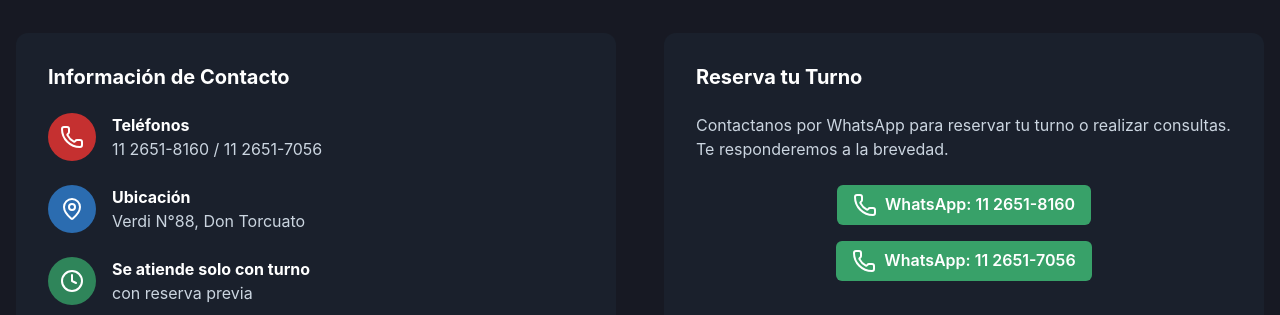
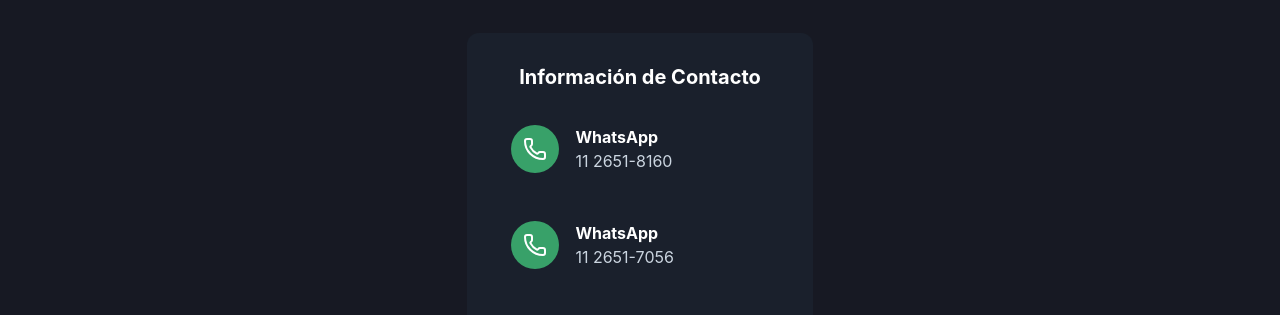
Before and after one commit to cintyy73/barber-gonzalo, a React (Vite) app: page / in a window 1280 px wide. Shown: the part 2466-2781 px from the top of the page. Built offline with nearby package versions, Linux system fonts and the light colour scheme.

Commit message:
fix: update contact info layout and links

```diff
--- a/src/components/Contact.jsx
+++ b/src/components/Contact.jsx
@@ -1,47 +1,151 @@
-import React from 'react';
-import { Box, VStack, Heading, Text, SimpleGrid, HStack, Button, Link } from '@chakra-ui/react';
-import { Phone, MapPin, Clock } from 'lucide-react';
+import React from "react";
+import {
+  Box,
+  VStack,
+  Heading,
+  Text,
+  SimpleGrid,
+  HStack,
+  Button,
+  Link,
+} from "@chakra-ui/react";
+import { FaInstagram } from "react-icons/fa";
+import { Phone, MapPin, Clock } from "lucide-react";
 
 const Contact = () => (
   <Box id="contacto" py={20} bg="gray.900" color="white">
     <VStack spacing={8} maxW="7xl" mx="auto" px={4}>
       <Heading size="xl">Contacto</Heading>
-      <Text fontSize="lg" color="gray.300">Reserva tu turno o consulta cualquier duda</Text>
-      <SimpleGrid columns={{ base: 1, md: 2 }} spacing={12} w="full">
-                <VStack align="start" spacing={6} bg="gray.800" p={8} rounded="xl">
-
+      <Text fontSize="lg" color="gray.300">
+        Reserva tu turno o consulta cualquier duda
+      </Text>
+      <VStack
+        align="center"
+        spacing={6}
+        bg="gray.800"
+        p={8}
+        rounded="xl"
+        mx="auto"
+        minW={'300px'}
+      >
         <Heading size="md">Información de Contacto</Heading>
-          <HStack spacing={4}>
-            <Box bg="red.600" p={3} rounded="full"><Phone size={24} color="#fff" /></Box>
+        {/* WhatsApp 1 */}
+        <HStack
+          as={Link}
+          href="https://wa.me/5491126518160"
+          target="_blank"
+          spacing={4}
+          _hover={{ textDecoration: "none", bg: "green.700" }}
+          p={3}
+          rounded="xl"
+          w="full"
+          alignItems="center"
+        >
+          <Box
+            bg="green.500"
+            p={3}
+            rounded="full"
+            display="flex"
+            alignItems="center"
+            justifyContent="center"
+          >
+            <Phone size={24} color="#fff" />
+          </Box>
           <Box>
-              <Text fontWeight="bold">Teléfonos</Text>
-              <Text color="gray.300">11 2651-8160 / 11 2651-7056</Text>
+            <Text fontWeight="bold">WhatsApp</Text>
+            <Text color="gray.300">11 2651-8160</Text>
           </Box>
         </HStack>
-          <HStack spacing={4}>
-            <Box bg="blue.600" p={3} rounded="full"><MapPin size={24} color="#fff" /></Box>
+        {/* WhatsApp 2 */}
+        <HStack
+          as={Link}
+          href="https://wa.me/5491126517056"
+          target="_blank"
+          spacing={4}
+          _hover={{ textDecoration: "none", bg: "green.700" }}
+          p={3}
+          rounded="xl"
+          w="full"
+          alignItems="center"
+        >
+          <Box
+            bg="green.500"
+            p={3}
+            rounded="full"
+            display="flex"
+            alignItems="center"
+            justifyContent="center"
+          >
+            <Phone size={24} color="#fff" />
+          </Box>
+          <Box>
+            <Text fontWeight="bold">WhatsApp</Text>
+            <Text color="gray.300">11 2651-7056</Text>
+          </Box>
+        </HStack>
+        {/* Instagram */}
+        <HStack
+          spacing={4}
+          as={Link}
+          href="https://www.instagram.com/gonza.barber333?igsh=NGsxMGEzdjh0dnFq"
+          target="_blank"
+          _hover={{ textDecoration: "none", bg: "pink.500" }}
+          p={3}
+          rounded="xl"
+          w="full"
+          alignItems="center"
+        >
+          <Box
+            bgGradient="linear(to-r, pink.400, orange.400)"
+            p={3}
+            rounded="full"
+            display="flex"
+            alignItems="center"
+            justifyContent="center"
+          >
+            <FaInstagram size={24} color="#fff" />
+          </Box>
+          <Box>
+            <Text fontWeight="bold">Instagram</Text>
+            <Text color="gray.300">@gonza.barber333</Text>
+          </Box>
+        </HStack>
+        {/* Ubicación */}
+        <HStack
+          spacing={4}
+          p={3}
+          rounded="xl"
+          w="full"
+          alignItems="center"
+          bg="gray.700"
+        >
+          <Box bg="blue.600" p={3} rounded="full">
+            <MapPin size={24} color="#fff" />
+          </Box>
           <Box>
             <Text fontWeight="bold">Ubicación</Text>
             <Text color="gray.300">Verdi N°88, Don Torcuato</Text>
           </Box>
         </HStack>
-          <HStack spacing={4}>
-            <Box bg="green.600" p={3} rounded="full"><Clock size={24} color="#fff" /></Box>
+        {/* Atención solo con reserva previa */}
+        <HStack
+          spacing={4}
+          p={3}
+          rounded="xl"
+          w="full"
+          alignItems="center"
+          bg="gray.700"
+        >
+          <Box bg="green.600" p={3} rounded="full">
+            <Clock size={24} color="#fff" />
+          </Box>
           <Box>
-              <Text fontWeight="bold">Se atiende solo con turno</Text>
+            <Text fontWeight="bold">Se atiende con turno</Text>
             <Text color="gray.300">con reserva previa</Text>
           </Box>
         </HStack>
       </VStack>
-        <VStack align="start" spacing={6} bg="gray.800" p={8} rounded="xl">
-          <Heading size="md">Reserva tu Turno</Heading>
-          <Text color="gray.300">Contactanos por WhatsApp para reservar tu turno o realizar consultas. <br /> Te responderemos a la brevedad.</Text>
-          <VStack spacing={4} w="full">
-            <Button as={Link} href="https://wa.me/5491126518160" target="_blank" leftIcon={<Phone />} colorScheme="green" w="fit-content">WhatsApp: 11 2651-8160</Button>
-            <Button as={Link} href="https://wa.me/5491126517056" target="_blank" leftIcon={<Phone />} colorScheme="green" w="fit-content">WhatsApp: 11 2651-7056</Button>
-          </VStack>
-        </VStack>
-      </SimpleGrid>
+      {/* Se eliminó la segunda columna, toda la info está en la columna de contacto */}
     </VStack>
   </Box>
 );
```
Lines whose indentation alone changed are shown as unchanged.
